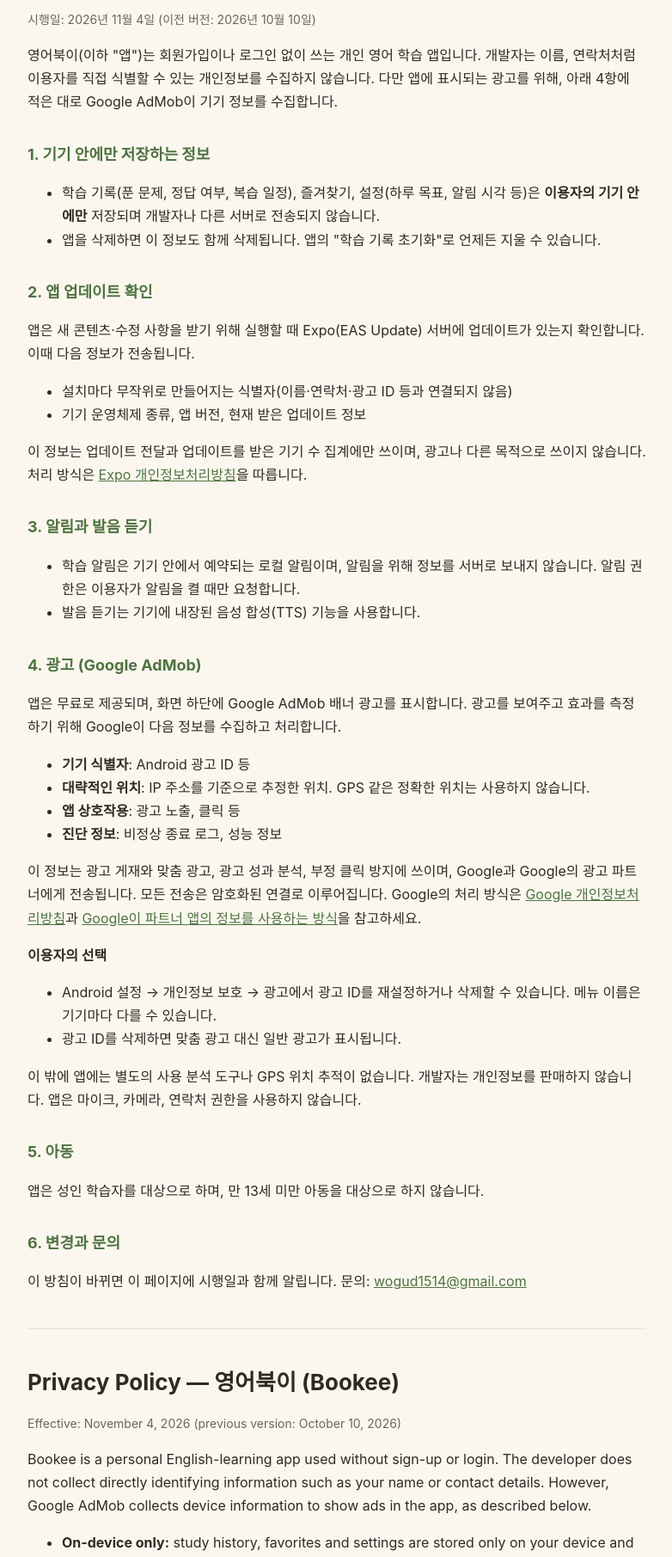
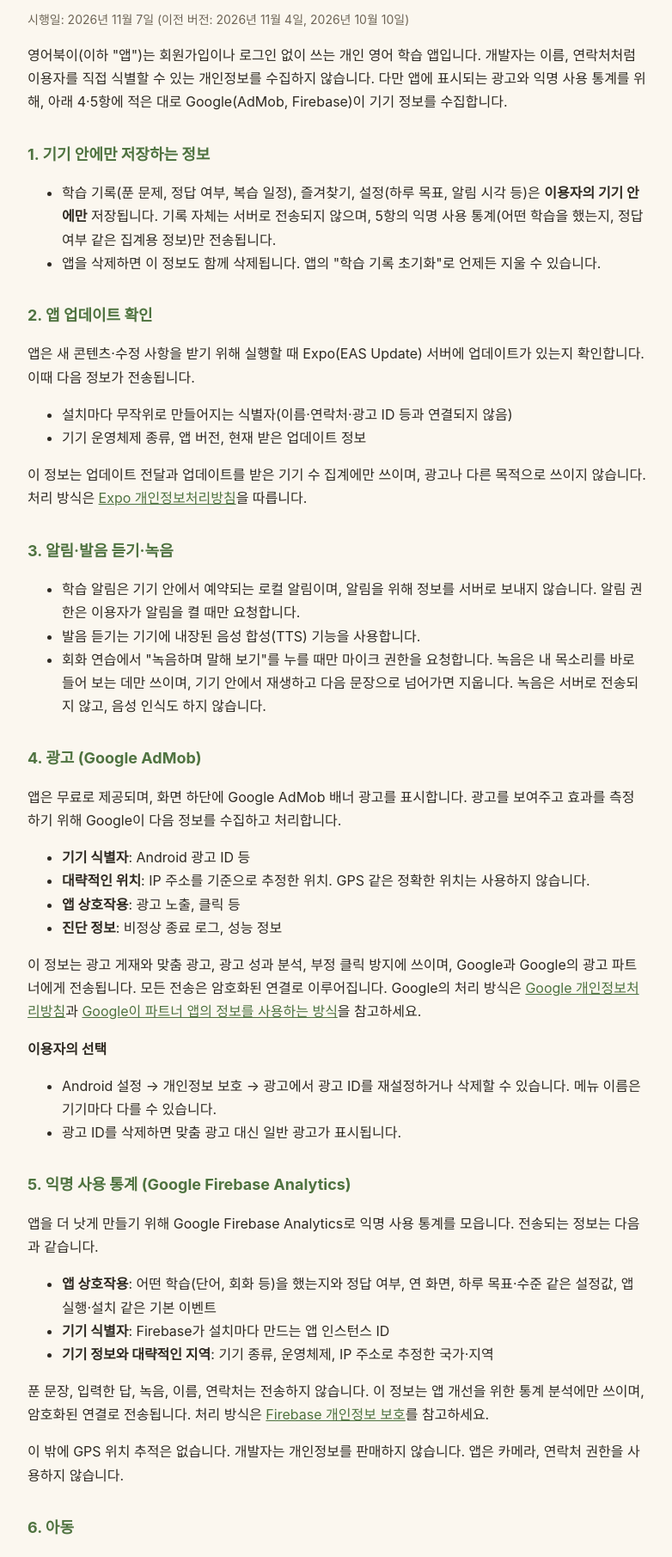
Before and after one commit to jaehyeong2/bookee-privacy, a plain HTML site: page index.html in a window 1280 px wide. Shown: the part 79-1890 px from the top of the page at 86% size, without its empty margins (248-1030 px from the left). Drawn offline with Linux system fonts and the light colour scheme.

Commit message:
익명 사용 통계(Firebase Analytics)·회화 녹음(마이크, 기기 안에서만) 반영, 시행일 2026-11-07, 영문도 같이
Co-Authored-By: Claude Opus 5.5 <noreply@anthropic.com>

```diff
--- a/index.html
+++ b/index.html
@@ -18,13 +18,13 @@
 <body>
 <main>
 <h1>영어북이 개인정보처리방침</h1>
-<p class="muted">시행일: 2026년 11월 4일 (이전 버전: 2026년 10월 10일)</p>
+<p class="muted">시행일: 2026년 11월 7일 (이전 버전: 2026년 11월 4일, 2026년 10월 10일)</p>
 
-<p>영어북이(이하 "앱")는 회원가입이나 로그인 없이 쓰는 개인 영어 학습 앱입니다. 개발자는 이름, 연락처처럼 이용자를 직접 식별할 수 있는 개인정보를 수집하지 않습니다. 다만 앱에 표시되는 광고를 위해, 아래 4항에 적은 대로 Google AdMob이 기기 정보를 수집합니다.</p>
+<p>영어북이(이하 "앱")는 회원가입이나 로그인 없이 쓰는 개인 영어 학습 앱입니다. 개발자는 이름, 연락처처럼 이용자를 직접 식별할 수 있는 개인정보를 수집하지 않습니다. 다만 앱에 표시되는 광고와 익명 사용 통계를 위해, 아래 4·5항에 적은 대로 Google(AdMob, Firebase)이 기기 정보를 수집합니다.</p>
 
 <h2>1. 기기 안에만 저장하는 정보</h2>
 <ul>
-  <li>학습 기록(푼 문제, 정답 여부, 복습 일정), 즐겨찾기, 설정(하루 목표, 알림 시각 등)은 <strong>이용자의 기기 안에만</strong> 저장되며 개발자나 다른 서버로 전송되지 않습니다.</li>
+  <li>학습 기록(푼 문제, 정답 여부, 복습 일정), 즐겨찾기, 설정(하루 목표, 알림 시각 등)은 <strong>이용자의 기기 안에만</strong> 저장됩니다. 기록 자체는 서버로 전송되지 않으며, 5항의 익명 사용 통계(어떤 학습을 했는지, 정답 여부 같은 집계용 정보)만 전송됩니다.</li>
   <li>앱을 삭제하면 이 정보도 함께 삭제됩니다. 앱의 "학습 기록 초기화"로 언제든 지울 수 있습니다.</li>
 </ul>
 
@@ -36,10 +36,11 @@
 </ul>
 <p>이 정보는 업데이트 전달과 업데이트를 받은 기기 수 집계에만 쓰이며, 광고나 다른 목적으로 쓰이지 않습니다. 처리 방식은 <a href="https://expo.dev/privacy">Expo 개인정보처리방침</a>을 따릅니다.</p>
 
-<h2>3. 알림과 발음 듣기</h2>
+<h2>3. 알림·발음 듣기·녹음</h2>
 <ul>
   <li>학습 알림은 기기 안에서 예약되는 로컬 알림이며, 알림을 위해 정보를 서버로 보내지 않습니다. 알림 권한은 이용자가 알림을 켤 때만 요청합니다.</li>
   <li>발음 듣기는 기기에 내장된 음성 합성(TTS) 기능을 사용합니다.</li>
+  <li>회화 연습에서 "녹음하며 말해 보기"를 누를 때만 마이크 권한을 요청합니다. 녹음은 내 목소리를 바로 들어 보는 데만 쓰이며, 기기 안에서 재생하고 다음 문장으로 넘어가면 지웁니다. 녹음은 서버로 전송되지 않고, 음성 인식도 하지 않습니다.</li>
 </ul>
 
 <h2>4. 광고 (Google AdMob)</h2>
@@ -56,23 +57,32 @@
   <li>Android 설정 → 개인정보 보호 → 광고에서 광고 ID를 재설정하거나 삭제할 수 있습니다. 메뉴 이름은 기기마다 다를 수 있습니다.</li>
   <li>광고 ID를 삭제하면 맞춤 광고 대신 일반 광고가 표시됩니다.</li>
 </ul>
-<p>이 밖에 앱에는 별도의 사용 분석 도구나 GPS 위치 추적이 없습니다. 개발자는 개인정보를 판매하지 않습니다. 앱은 마이크, 카메라, 연락처 권한을 사용하지 않습니다.</p>
+<h2>5. 익명 사용 통계 (Google Firebase Analytics)</h2>
+<p>앱을 더 낫게 만들기 위해 Google Firebase Analytics로 익명 사용 통계를 모읍니다. 전송되는 정보는 다음과 같습니다.</p>
+<ul>
+  <li><strong>앱 상호작용</strong>: 어떤 학습(단어, 회화 등)을 했는지와 정답 여부, 연 화면, 하루 목표·수준 같은 설정값, 앱 실행·설치 같은 기본 이벤트</li>
+  <li><strong>기기 식별자</strong>: Firebase가 설치마다 만드는 앱 인스턴스 ID</li>
+  <li><strong>기기 정보와 대략적인 지역</strong>: 기기 종류, 운영체제, IP 주소로 추정한 국가·지역</li>
+</ul>
+<p>푼 문장, 입력한 답, 녹음, 이름, 연락처는 전송하지 않습니다. 이 정보는 앱 개선을 위한 통계 분석에만 쓰이며, 암호화된 연결로 전송됩니다. 처리 방식은 <a href="https://firebase.google.com/support/privacy">Firebase 개인정보 보호</a>를 참고하세요.</p>
+<p>이 밖에 GPS 위치 추적은 없습니다. 개발자는 개인정보를 판매하지 않습니다. 앱은 카메라, 연락처 권한을 사용하지 않습니다.</p>
 
-<h2>5. 아동</h2>
+<h2>6. 아동</h2>
 <p>앱은 성인 학습자를 대상으로 하며, 만 13세 미만 아동을 대상으로 하지 않습니다.</p>
 
-<h2>6. 변경과 문의</h2>
+<h2>7. 변경과 문의</h2>
 <p>이 방침이 바뀌면 이 페이지에 시행일과 함께 알립니다. 문의: <a href="mailto:wogud1514@gmail.com">wogud1514@gmail.com</a></p>
 
 <hr>
 
 <h1>Privacy Policy — 영어북이 (Bookee)</h1>
-<p class="muted">Effective: November 4, 2026 (previous version: October 10, 2026)</p>
-<p>Bookee is a personal English-learning app used without sign-up or login. The developer does not collect directly identifying information such as your name or contact details. However, Google AdMob collects device information to show ads in the app, as described below.</p>
+<p class="muted">Effective: November 7, 2026 (previous versions: November 4, 2026; October 10, 2026)</p>
+<p>Bookee is a personal English-learning app used without sign-up or login. The developer does not collect directly identifying information such as your name or contact details. However, Google (AdMob and Firebase) collects device information for ads and anonymous usage analytics, as described below.</p>
 <ul>
-  <li><strong>On-device only:</strong> study history, favorites and settings are stored only on your device and are never sent to the developer. Uninstalling the app or using "Reset study history" deletes them.</li>
+  <li><strong>On-device only:</strong> study history, favorites and settings are stored only on your device. The history itself is never uploaded; only the anonymous usage statistics described below (such as the kind of study and whether it was correct) are sent. Uninstalling the app or using "Reset study history" deletes them.</li>
   <li><strong>App updates:</strong> on launch the app checks Expo's EAS Update service for new content. The request contains a random per-installation identifier (not linked to your identity or advertising ID), the OS, the app version and update information. It is used only to deliver updates and count updated devices. See <a href="https://expo.dev/privacy">Expo's privacy policy</a>.</li>
   <li><strong>Notifications and speech:</strong> reminders are local notifications scheduled on the device; pronunciation uses the device's built-in text-to-speech.</li>
+  <li><strong>Microphone:</strong> requested only when you tap "record while speaking" in conversation practice. The recording is used only to play your own voice back on the device and is deleted when you move to the next sentence. It is never uploaded and no speech recognition is performed.</li>
   <li><strong>Ads (Google AdMob):</strong> the app shows banner ads. Google collects the following to serve ads, personalize them, measure their performance and prevent fraud:
     <ul>
       <li>device identifiers, such as the Android advertising ID</li>
@@ -81,7 +91,8 @@
       <li>crash and diagnostic data</li>
     </ul>
     This data is shared with Google and its ad partners and is encrypted in transit. You can reset or delete your advertising ID in Android Settings → Privacy → Ads. See <a href="https://policies.google.com/privacy">Google's Privacy Policy</a> and <a href="https://policies.google.com/technologies/partner-sites">how Google uses information from partner apps</a>.</li>
-  <li><strong>No other analytics or GPS tracking.</strong> The developer does not sell personal data. No microphone, camera or contacts permissions are used.</li>
+  <li><strong>Anonymous usage analytics (Google Firebase Analytics):</strong> to improve the app, the following is sent: which kind of study you did (words, conversation, etc.) and whether it was correct, screens opened, settings such as daily goal and level, and basic events such as app open and install; the app instance ID Firebase creates per installation; device type, OS and approximate country/region from your IP address. Sentences, your answers, recordings, name and contact details are never sent. Used only for statistics to improve the app, encrypted in transit. See <a href="https://firebase.google.com/support/privacy">Firebase privacy</a>.</li>
+  <li><strong>No GPS tracking.</strong> The developer does not sell personal data. No camera or contacts permissions are used.</li>
   <li><strong>Children:</strong> the app is intended for adults and is not directed to children under 13.</li>
   <li><strong>Contact:</strong> <a href="mailto:wogud1514@gmail.com">wogud1514@gmail.com</a></li>
 </ul>
```
